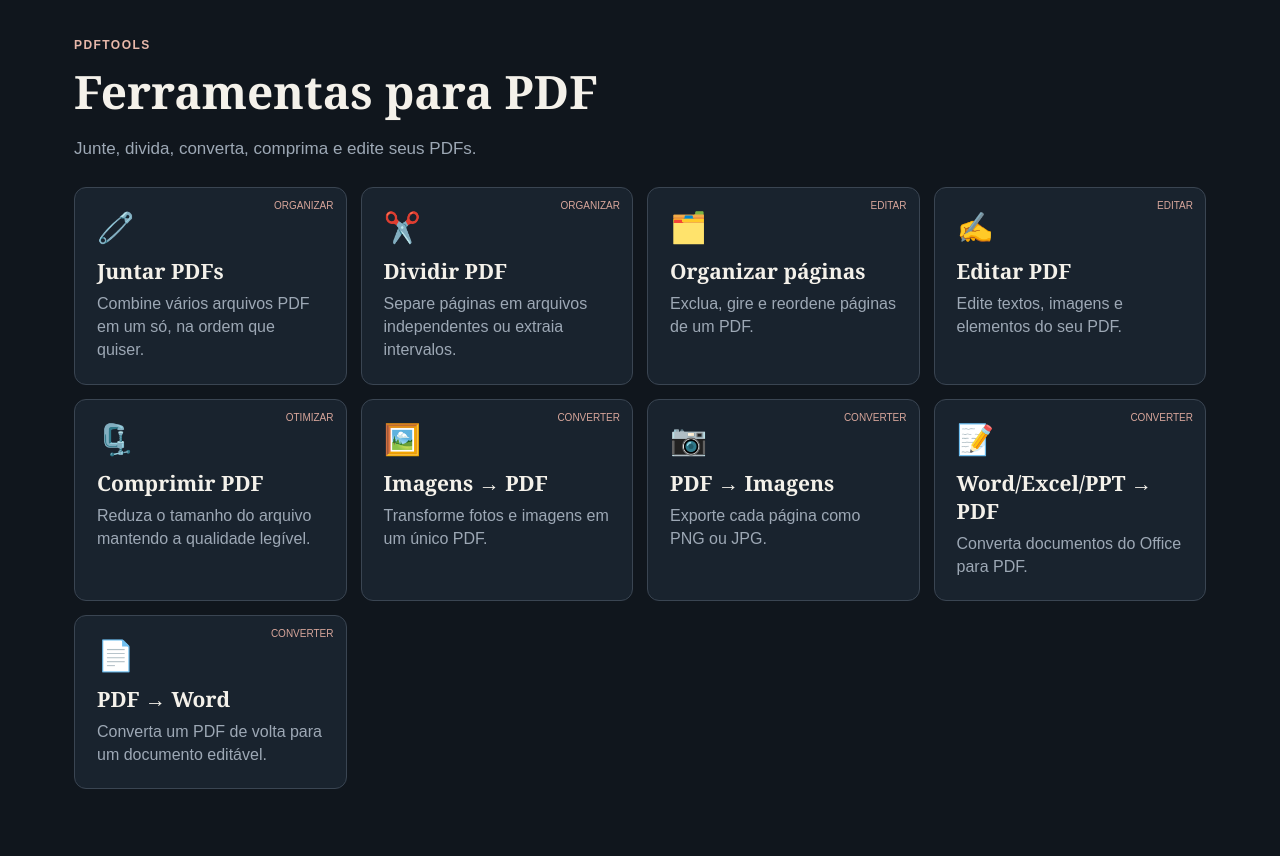
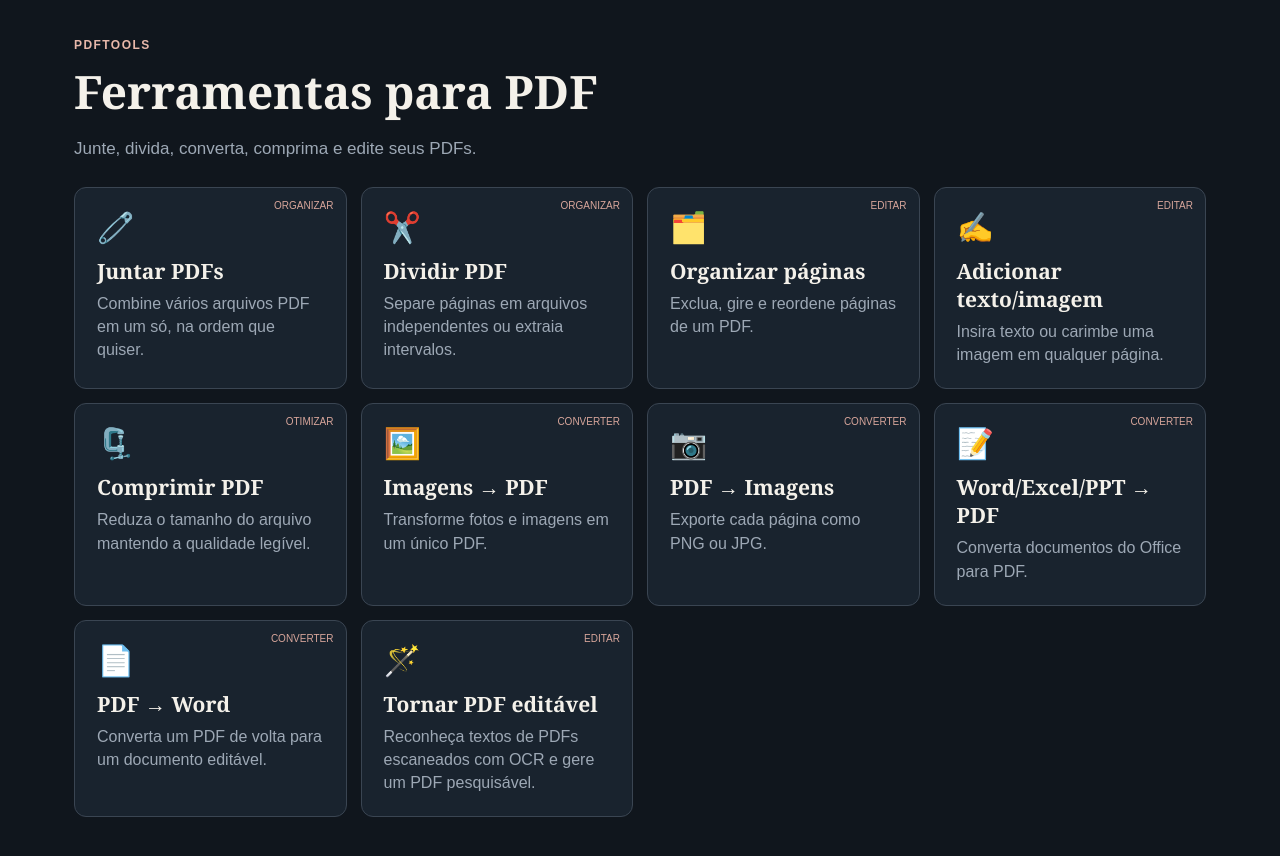
Before and after one commit to gustavohcorrea1995/PDFTOOLS2-, a website: page public/index.html in a window 1280 px wide. Drawn offline with Linux system fonts and the light colour scheme.

Commit message:
feat: expose isolated OCR tool without changing editor

```diff
--- a/public/index.html
+++ b/public/index.html
@@ -26,26 +26,7 @@
   <script src="/progress-ui.js" defer></script>
   <script src="/editor-preview.js" defer></script>
   <script src="/app.js" defer></script>
-  <script defer>
-    document.addEventListener('DOMContentLoaded', () => {
-      const applyEditorLabel = () => {
-        const cards = document.querySelectorAll('.tool-card');
-        cards.forEach(card => {
-          const title = card.querySelector('h3');
-          if (title && title.textContent.trim() === 'Adicionar texto/imagem') {
-            title.textContent = 'Editar PDF';
-            const desc = card.querySelector('p');
-            if (desc) desc.textContent = 'Edite textos, imagens e elementos do seu PDF.';
-          }
-        });
-        const workspaceTitle = document.getElementById('toolTitle');
-        if (workspaceTitle && workspaceTitle.textContent.trim() === 'Adicionar texto/imagem') {
-          workspaceTitle.textContent = 'Editar PDF';
-        }
-      };
-      applyEditorLabel();
-      new MutationObserver(applyEditorLabel).observe(document.body, { childList: true, subtree: true });
-    });
-  </script>
+  <!-- OCR isolado: carregado depois do editor para não interferir nele. -->
+  <script src="/ocr-tool.js" defer></script>
 </body>
 </html>
```
